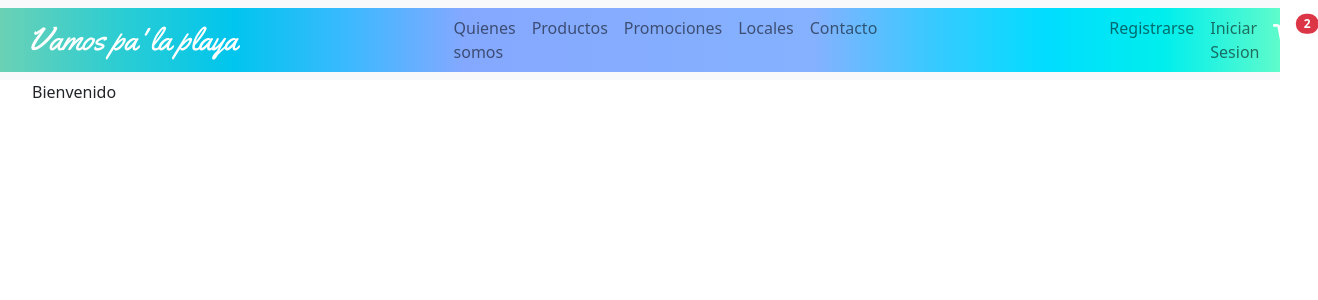
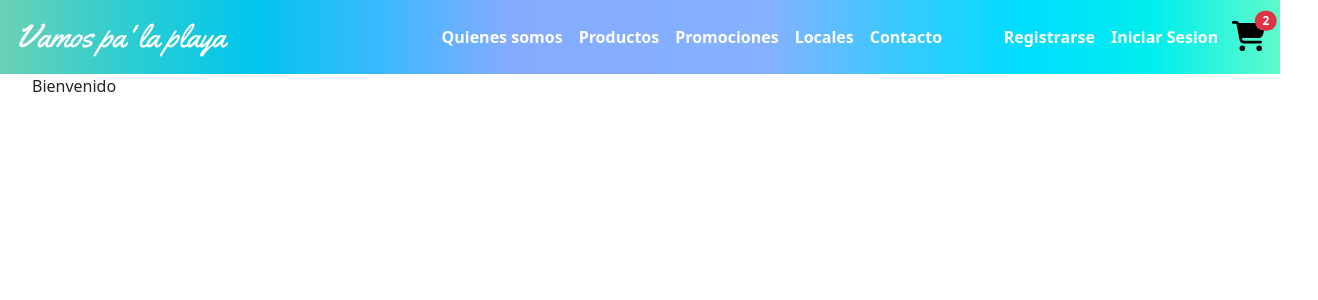
Before and after one commit to gabypizzutti/vamospalaplaya-pizzutti, a React (Create React App) app: page / in a window 1280 px wide. Shown: the top 300 px of the page, 1318 px wide, since content can reach past the window. Built offline with nearby package versions, Linux system fonts and the light colour scheme; a web font is replaced by a local one.

Commit message:
se cambia a react bootstrap

```diff
--- a/package.json
+++ b/package.json
@@ -12,6 +12,7 @@
     "@testing-library/user-event": "^13.5.0",
     "bootstrap": "^5.1.3",
     "react": "^17.0.2",
+    "react-bootstrap": "^2.2.2",
     "react-dom": "^17.0.2",
     "react-scripts": "5.0.0",
     "web-vitals": "^2.1.4"
--- a/src/App.css
+++ b/src/App.css
@@ -13,39 +13,52 @@
   color: white !important;
 }
 
-#navbarNav{
-  padding-left: 12rem;
+.navbar{
+  background-image: linear-gradient(to right, #6bd1b5, #2dcdd2, #00c5ed, #3cb9ff, #85abff, #85aeff, #85b1ff, #39c9ff, #00ddff, #00eeed, #5ffbcb);
 }
 
-.navRigth{
-  padding-left: 14em !important;
-
+.nav-link{
+  color: white !important;
+  font-weight: 900;
 }
 
-.container-fluid{
-  background-image: linear-gradient(to right, #6bd1b5, #2dcdd2, #00c5ed, #3cb9ff, #85a8ff, #85abff, #85aeff, #85b1ff, #39c9ff, #00ddff, #00eeed, #5ffbcb);
+.nav{
+  padding-left: 0px;
+  margin-left: 0px !important;
+}
+
+.nav{
+  margin-right: 0px !important;
+  padding-right: 0px;
+}
+
+.me-auto{
+  padding-left: 12em !important;
+}
+
+.navRight{
+  text-align: end;
 }
 
 .mensaje{
   padding-left: 2em;
 }
 
-.App {
-  text-align: center;
-}
-
 .carrito{
   text-align: right;
   font-size: 30px !important;
-  color: white;
 }
 
 .btn-position-relative{
   border: none;
   background: none;
+  padding-right: 14px;
 }
 /* termina estilo de mi pagina */
 
+.App {
+  text-align: center;
+}
 
 .App-logo {
   height: 40vmin;
--- a/src/components/CartWidget.js
+++ b/src/components/CartWidget.js
@@ -7,7 +7,7 @@ const CartWidget = () => {
         <>
         <button type="button" className="btn-position-relative">
             <FontAwesomeIcon className="carrito" icon={faCartShopping}/>
-            <span class="position-absolute top-2  translate-middle badge rounded-pill bg-danger">2
+            <span class="position-absolute top-2 translate-middle badge rounded-pill bg-danger">2
                 <span class="visually-hidden">unready messages</span>
             </span>
         </button>
--- a/src/components/Navbar.js
+++ b/src/components/Navbar.js
@@ -1,44 +1,27 @@
 import CartWidget from './CartWidget';
+import React from 'react';
+import { Navbar, Nav } from 'react-bootstrap';
 
-const Navbar = () => {
+const NavBar = () => {
     return (
-        <div>
-        <nav class="navbar navbar-expand-lg navbar-light bg-light">
-            <div class="container-fluid">
-            <a class="navbar-brand marca" href="/">Vamos pa' la playa</a>
-            <button class="navbar-toggler" type="button" data-bs-toggle="collapse" data-bs-target="#navbarNav" aria-controls="navbarNav" aria-expanded="false" aria-label="Toggle navigation">
-                <span class="navbar-toggler-icon"></span>
-            </button>
-            <div class="collapse navbar-collapse" id="navbarNav">
-                <ul class="navbar-nav">
-                    <li class="nav-item">
-                        <a class="nav-link" href="/">Quienes somos</a>
-                    </li>
-                    <li class="nav-item">
-                        <a class="nav-link" href="/">Productos</a>
-                    </li>
-                    <li class="nav-item">
-                        <a class="nav-link" href="/">Promociones</a>
-                    </li>
-                    <li class="nav-item">
-                        <a class="nav-link" href="/">Locales</a>
-                    </li>
-                    <li class="nav-item">
-                        <a class="nav-link" href="/">Contacto</a>
-                    </li>
-                    <li class="nav-item">
-                        <a class="nav-link navRigth" href="/">Registrarse</a>
-                    </li>
-                    <li class="nav-item">
-                        <a class="nav-link" href="/">Iniciar Sesion</a>
-                    </li>
-                    <CartWidget/>
-                </ul>
-            </div>
-            </div>
-        </nav>
-    </div>
+        <>
+        <Navbar className="nav">
+          <Navbar.Brand className="marca" href="#home">Vamos pa' la playa</Navbar.Brand>
+          <Nav className="me-auto">
+            <Nav.Link href="#quienesSomos">Quienes somos</Nav.Link>
+            <Nav.Link href="#productos">Productos</Nav.Link>
+            <Nav.Link href="#promociones">Promociones</Nav.Link>
+            <Nav.Link href="#locales">Locales</Nav.Link>
+            <Nav.Link href="#contacto">Contacto</Nav.Link>
+          </Nav>
+          <Nav className="navRight" >
+            <Nav.Link href="#registrarse">Registrarse</Nav.Link>
+            <Nav.Link href="#inicioSesion">Iniciar Sesion</Nav.Link>
+          </Nav>
+          <CartWidget/>
+        </Navbar>
+      </>
     );
 }
 
-export default Navbar;
+export default NavBar;
```
Also changed, not shown: 1 other file (tests, documents, lock files or other folders).
